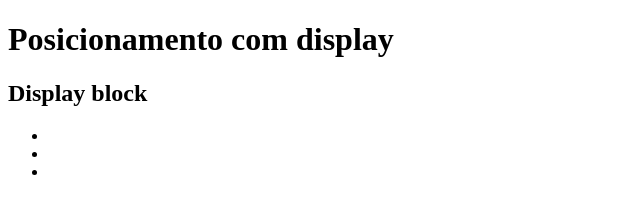
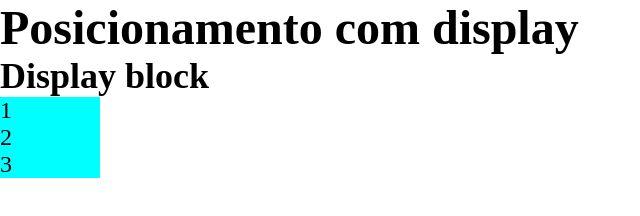
Before and after one commit to RobertaPMarinho/modulo-css-intermediario, a plain HTML site: page 09-display/index.html in a window 1280 px wide. Shown: the whole page, without its empty margins (0-640 px from the left). Drawn offline with Linux system fonts and the light colour scheme.

Commit message:
adicionado style da aula 09

```diff
--- a/09-display/index.html
+++ b/09-display/index.html
@@ -12,9 +12,16 @@
 
   <h2>Display block</h2>
   <ul class="em-bloco">
-    <li></li>
-    <li></li>
-    <li></li>
+    <li>1</li>
+    <li>2</li>
+    <li>3</li>
   </ul>
+
+  <!-- <h2>Display inline</h2>
+  <ul class="em-linha">
+    <li>1</li>
+    <li>2</li>
+    <li>3</li>
+  </ul> -->
 </body>
 </html>
--- a/09-display/style.css
+++ b/09-display/style.css
@@ -0,0 +1,23 @@
+* {
+  margin: 0;
+  padding: 0;
+}
+
+html {
+  font-size: 24px;
+}
+
+ul {
+  margin-bottom: 50px;
+}
+
+.em-bloco {
+  background: aqua;
+  margin-bottom: 10px;
+  width: 100px;
+}
+
+/* .em-linha {
+  display: inline;
+  background: aqua;
+} */
```
